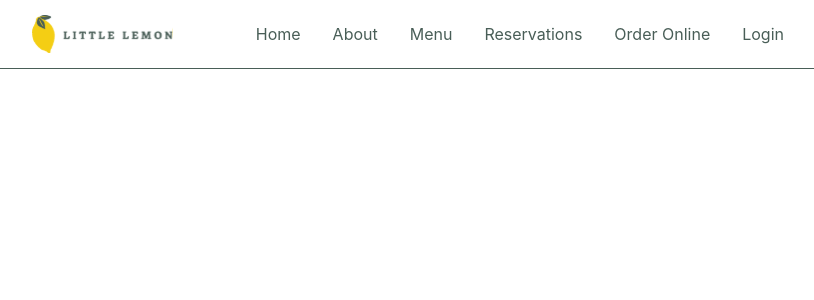
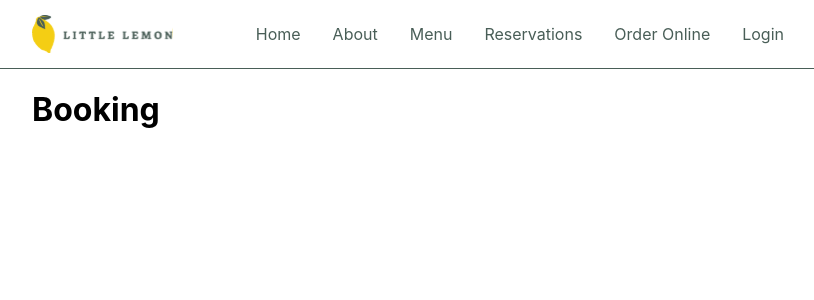
Before and after one commit to benzisablack/frontend-capstone, a React (Create React App) app: page /booking in a window 1280 px wide. Shown: the top 300 px of the page, without its empty margins (224-1038 px from the left). Built offline with nearby package versions, Linux system fonts and the light colour scheme.

Commit message:
Add booking and home page

```diff
--- a/public/index.html
+++ b/public/index.html
@@ -6,16 +6,16 @@
     <meta name="theme-color" content="#000000" />
     <meta
       name="description"
-      content="We are an authentic local northern restaurant. Emphasis on special recipes served with a variety of fresh vegetables."
+      content="We are a family owned Mediterranean restaurant, focused on traditional recipes served with a modern twist."
     />
     <meta name="author" content="Little Lemon" />
     <meta
       name="og:title"
-      content="Little Lemon - An Authentic northern restaurant"
+      content="Little Lemon - An Authentic Mediterranean restaurant"
     />
     <meta
       name="og:description"
-      content="We are an authentic local northern restaurant. Emphasis on special recipes served with a variety of fresh vegetables."
+      content="We are a family owned Mediterranean restaurant, focused on traditional recipes served with a modern twist."
     />
     <meta name="og:image" content="%PUBLIC_URL%/restaurant.jpg" />
     <meta name="og:type" content="website" />
@@ -35,7 +35,7 @@
       work correctly both with client-side routing and a non-root public URL.
       Learn how to configure a non-root public URL by running `npm run build`.
     -->
-    <title>Little Lemon - An Authentic northern restaurant</title>
+    <title>Little Lemon - An Authentic Mediterranean restaurant</title>
   </head>
   <body>
     <noscript>You need to enable JavaScript to run this app.</noscript>
--- a/src/App.js
+++ b/src/App.js
@@ -1,13 +1,18 @@
+import { Route, Routes } from 'react-router-dom';
 import './App.css';
 import Footer from './components/Footer';
 import Header from './components/Header';
-import Main from './components/Main';
+import BookingPage from './pages/Booking';
+import HomePage from './pages/Home';
 
 const App = () => {
   return (
     <>
       <Header />
-      <Main />
+      <Routes>
+        <Route path="/" element={<HomePage />}></Route>
+        <Route path="/booking" element={<BookingPage />}></Route>
+      </Routes>
       <Footer />
     </>
   );
--- a/src/components/Main.js
+++ b/src/components/Main.js
@@ -1,6 +1,8 @@
-const Main = () => {
+
+const Main = ({ children }) => {
   return (
     <main>
+      {children}
     </main>
   );
 }
--- a/src/components/Nav.js
+++ b/src/components/Nav.js
@@ -11,7 +11,7 @@ const Nav = () => {
     { name: 'Home', path: '/' },
     { name: 'About', path: '/about' },
     { name: 'Menu', path: '/menu' },
-    { name: 'Reservations', path: '/reservation' },
+    { name: 'Reservations', path: '/booking' },
     { name: 'Order Online', path: '/order' },
     { name: 'Login', path: '/login' },
   ]
--- /dev/null
+++ b/src/pages/Booking.js
@@ -0,0 +1,13 @@
+import Main from "../components/Main";
+
+const BookingPage = () => {
+  return (
+    <Main>
+      <div className="container-grid">
+        <h1>Booking</h1>
+      </div>
+    </Main>
+  )
+}
+
+export default BookingPage;
--- /dev/null
+++ b/src/pages/Home.js
@@ -0,0 +1,13 @@
+import Main from "../components/Main"
+
+const HomePage = () => {
+  return (
+    <Main>
+      <div className="container-grid">
+        <h1>Main</h1>
+      </div>
+    </Main>
+  )
+}
+
+export default HomePage
```
Also changed, not shown: public/manifest.json.
